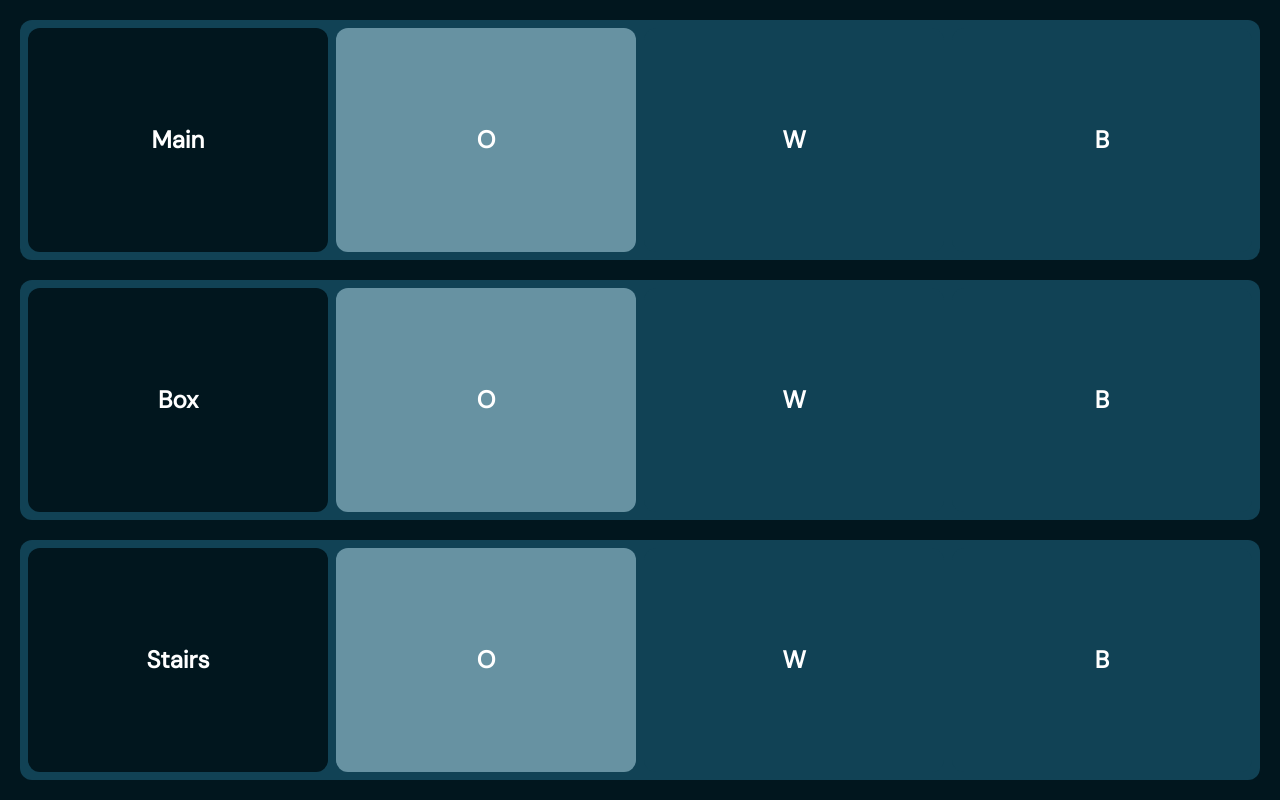
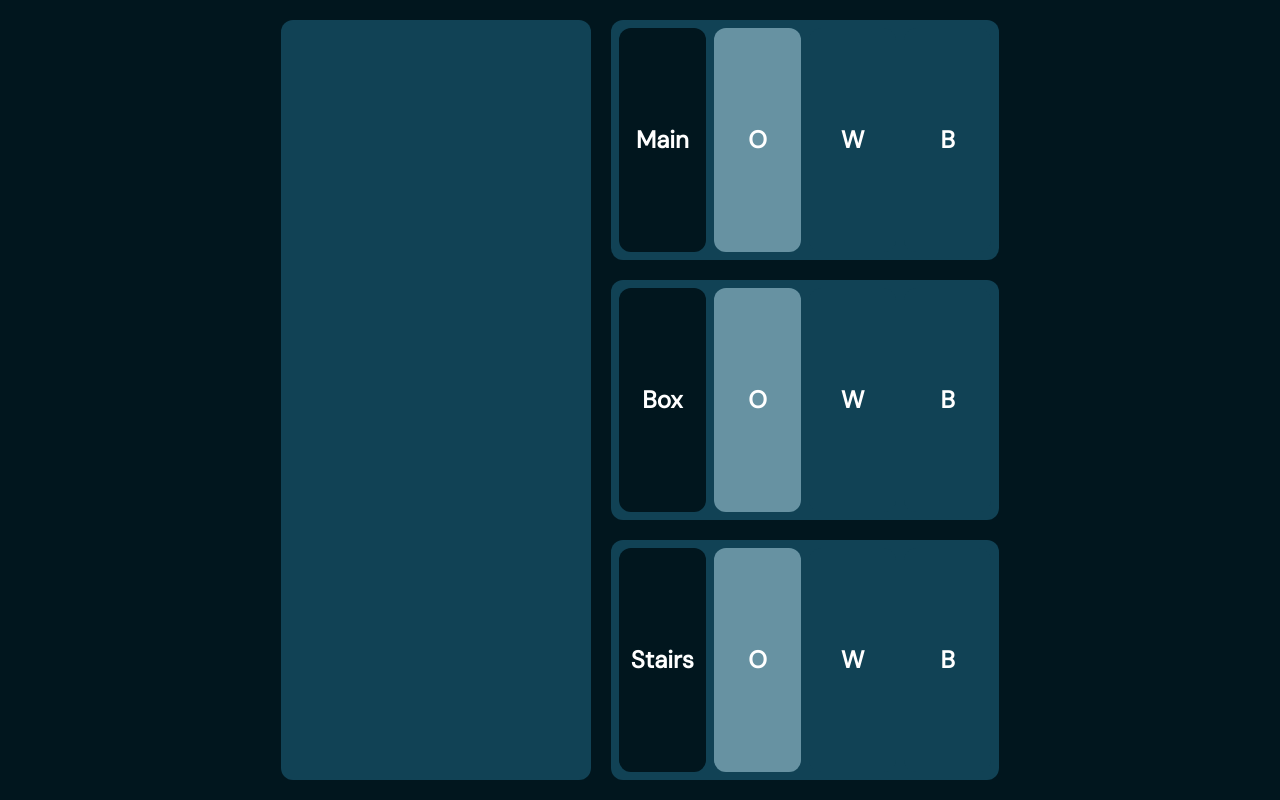
Before and after one commit to OTC-PAC/boxLights, a website: page public/touch.html in a window 1280 px wide. Drawn offline with Linux system fonts and the light colour scheme.

Commit message:
Adder brightness fader to touch interface

```diff
--- a/public/touch.html
+++ b/public/touch.html
@@ -14,8 +14,9 @@
     </style>
 </head>
 <body class="bg-custom-bg text-custom-text">
-    <div class="grid W-screen h-screen p-5 gap-5">
-        <div class="grid grid-cols-1 gap-5">
+    <div class="flex justify-center items-center w-screen h-screen p-5 gap-5">
+        <div class="grid w-1/4 bg-custom-pri h-full rounded-xl"></div>
+        <div class="grid grid-cols-1 gap-5 h-full">
             <div class="grid grid-cols-4 bg-custom-pri p-2 rounded-xl gap-2">
                 <div class="bg-custom-bg rounded-xl p-3 flex justify-center items-center">
                     <div>
```
Also changed, not shown: public/css/tailwind.css.
